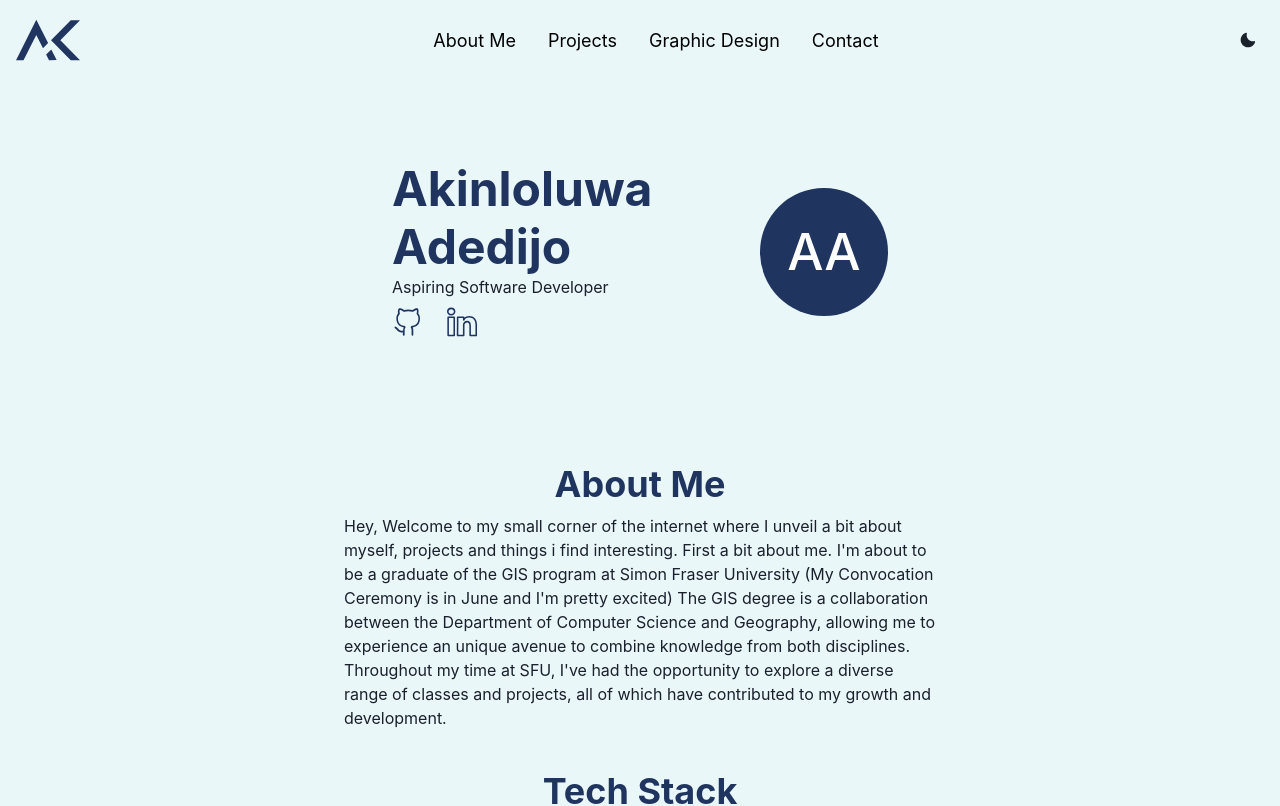
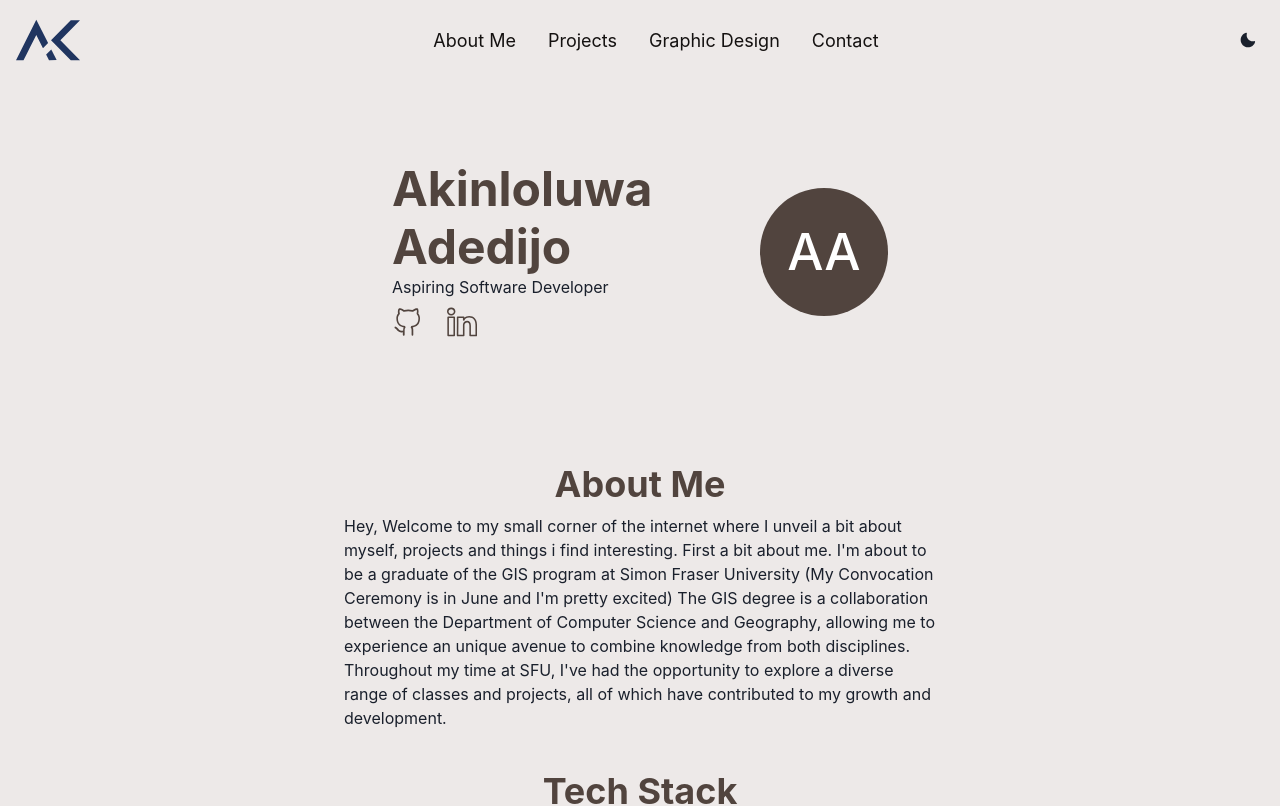
Before and after one commit to Akinloluwa-Adedijo/personal_website, a React (Vite) app: page / in a window 1280 px wide. Shown: the top 806 px of the page. Built offline with nearby package versions, Linux system fonts and the light colour scheme.

Commit message:
experiment w new colors

```diff
--- a/src/theme.js
+++ b/src/theme.js
@@ -3,26 +3,49 @@ import { extendTheme } from "@chakra-ui/react";
 
 // 2. Extend the theme to include custom colrs, fonts, e.t.c
 
+// const colors = {
+//   text: {
+//     light: "#000000",
+//     dark: "#FFFFFF",
+//   },
+//   background: {
+//     light: "#E9F7F9",
+//     dark: "#181E34",
+//   },
+//   primary: {
+//     light: "#1F345F",
+//     dark: "#8FB3FF",
+//   },
+//   secondary: {
+//     light: "#EBF1FF",
+//     dark: "#001952",
+//   },
+//   accent: {
+//     light: "#D41D6C",
+//     dark: "#F199BF",
+//   },
+// };
+
 const colors = {
   text: {
-    light: "#000000",
-    dark: "#FFFFFF",
+    light: "#141110",
+    dark: "#efeceb",
   },
   background: {
-    light: "#E9F7F9",
-    dark: "#181E34",
+    light: "#ede9e8",
+    dark: "#171312",
   },
   primary: {
-    light: "#1F345F",
-    dark: "#8FB3FF",
+    light: "#51443e",
+    dark: "#c1b4ae",
   },
   secondary: {
     light: "#EBF1FF",
     dark: "#001952",
   },
   accent: {
-    light: "#D41D6C",
-    dark: "#F199BF",
+    light: "#5b765e",
+    dark: "#89a48c",
   },
 };
 
```
